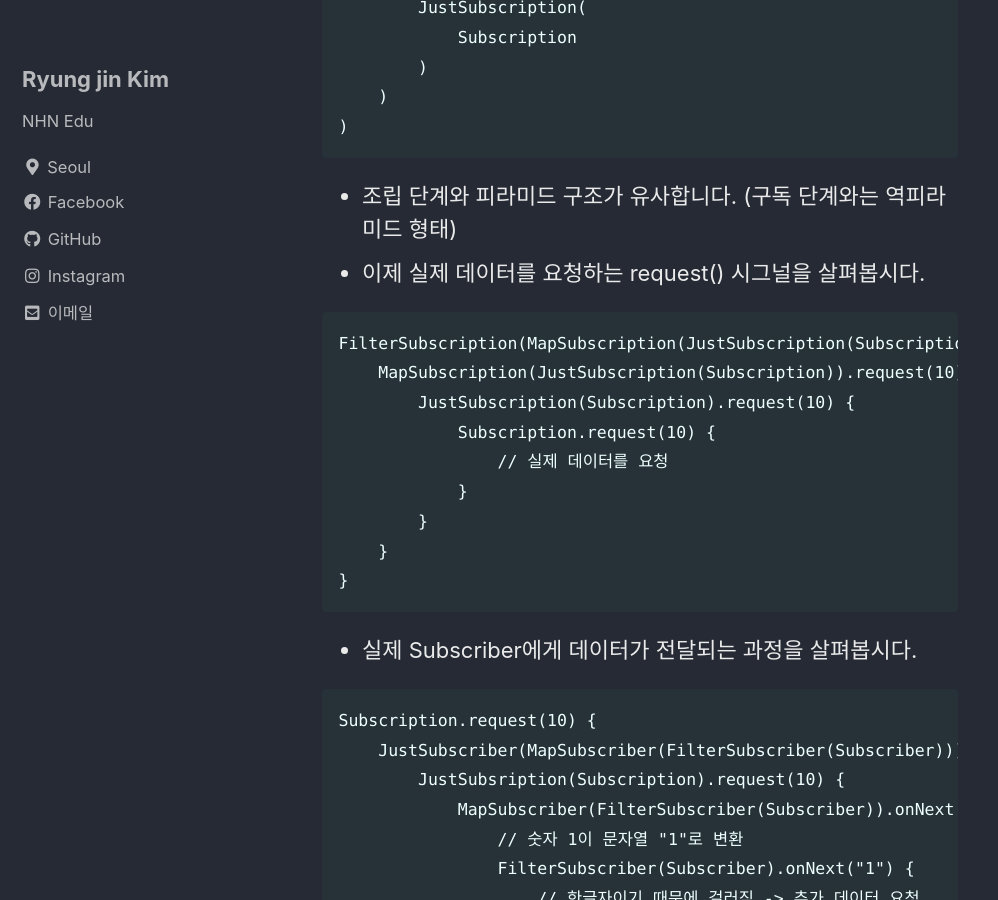
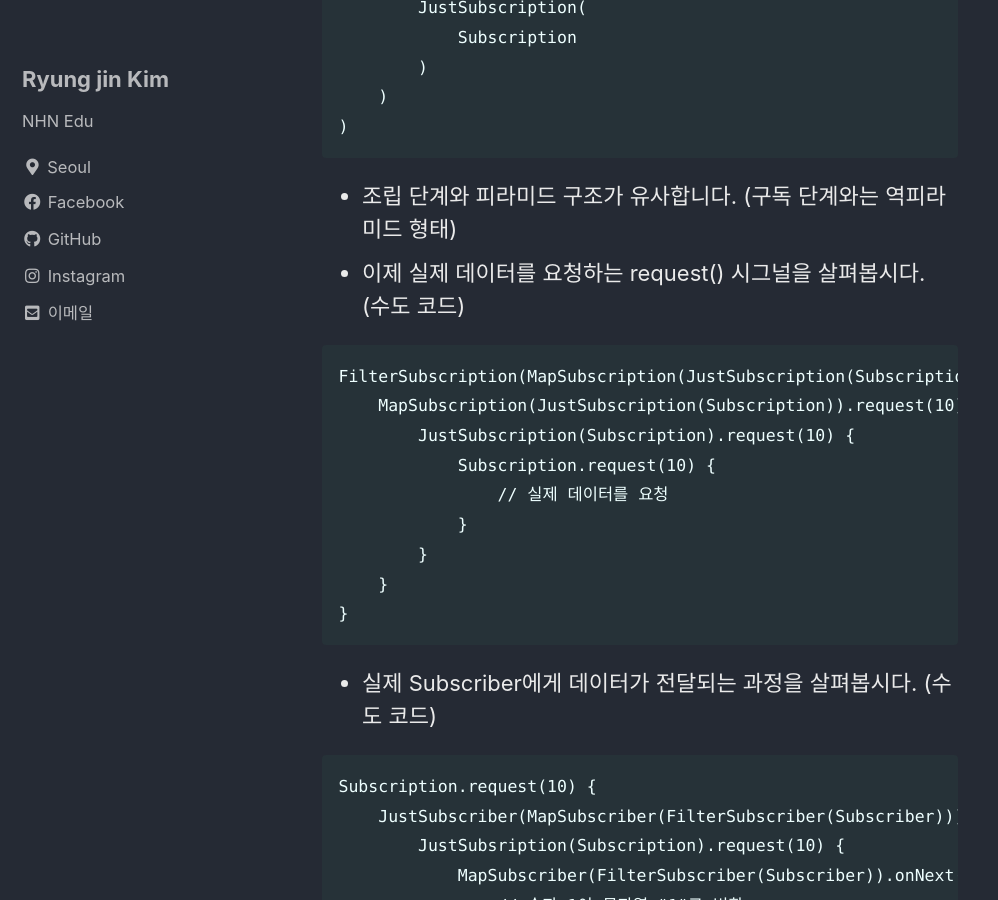
Before and after one commit to RATIONAL331/rational331.github.io, a Jekyll site: the page built from _posts/2022-09-25-hello-reactor-advanced-1.md, in a window 1280 px wide and 900 px high, scrolled down 25966 px. Shown: the whole window, without its empty margins (0-998 px from the left). Built offline with Jekyll 4.4.1, drawn with Linux system fonts in a browser that asks for light colours; cached includes are drawn as plain includes; comment, search, counter and statistics services are not loaded.

Commit message:
[2022-09-25] 리액터 심화 - 1 - 06

````diff
--- a/_posts/2022-09-25-hello-reactor-advanced-1.md
+++ b/_posts/2022-09-25-hello-reactor-advanced-1.md
@@ -786,7 +786,7 @@ FilterSubscription(
 ```
 
 * 조립 단계와 피라미드 구조가 유사합니다. (구독 단계와는 역피라미드 형태)
-* 이제 실제 데이터를 요청하는 request() 시그널을 살펴봅시다.
+* 이제 실제 데이터를 요청하는 request() 시그널을 살펴봅시다. (수도 코드)
 
 ```text
 FilterSubscription(MapSubscription(JustSubscription(Subscription))).request(10) {
@@ -800,7 +800,7 @@ FilterSubscription(MapSubscription(JustSubscription(Subscription))).request(10)
 }
 ```
 
-* 실제 Subscriber에게 데이터가 전달되는 과정을 살펴봅시다.
+* 실제 Subscriber에게 데이터가 전달되는 과정을 살펴봅시다. (수도 코드)
 
 ```text
 Subscription.request(10) {
````
